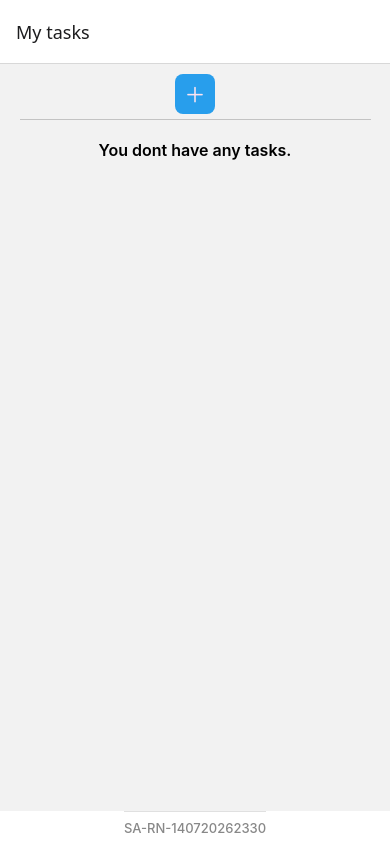
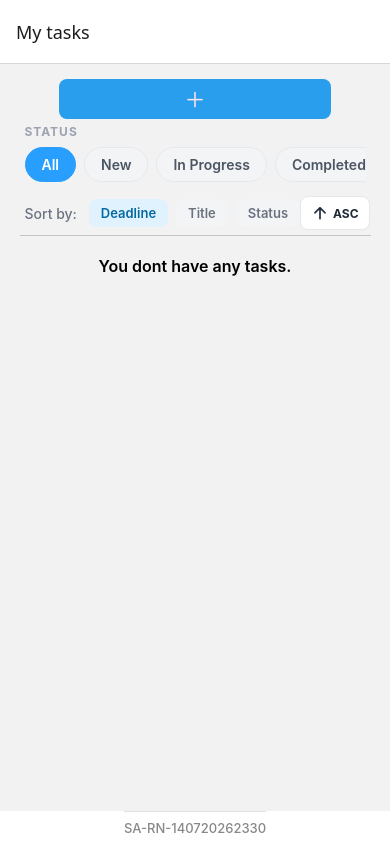
Before and after one commit to M0roh/TaskManager, a React Native app: screen /Home in a window 390 px wide. Built offline with nearby package versions, Linux system fonts and the light colour scheme.

Commit message:
feat: added tasks sorts & filter by status

```diff
--- a/screens/AddTaskScreen.tsx
+++ b/screens/AddTaskScreen.tsx
@@ -128,6 +128,7 @@ export default function AddTaskScreen() {
             onConfirm={handleConfirm}
             onCancel={hidePicker}
             locale="en"
+            minimumDate={new Date()}
           />
 
           <TouchableOpacity
--- a/screens/HomeScreen.tsx
+++ b/screens/HomeScreen.tsx
@@ -1,16 +1,76 @@
 import { Ionicons } from "@expo/vector-icons";
 import { useNavigation } from "@react-navigation/native";
-import { StyleSheet, Text, TouchableOpacity, View } from "react-native";
+import { useMemo, useState } from "react";
+import {
+  FlatList,
+  ScrollView,
+  StyleSheet,
+  Text,
+  TouchableOpacity,
+  View,
+} from "react-native";
 import TaskListItem from "../components/TaskListItem";
 import { useTaskStore } from "../stores/tasksStore";
+import Task from "../types/task";
+
+export type StatusFilter = "All" | Task["status"];
+export type SortField = "deadline" | "title" | "status";
+export type SortOrder = "asc" | "desc";
+
+const STATUSES: StatusFilter[] = [
+  "All",
+  "New",
+  "In Progress",
+  "Completed",
+  "Canceled",
+];
 
 export default function HomeScreen() {
+  const navigation = useNavigation<any>();
+
   const tasks = useTaskStore((state) => state.tasks);
 
-  const navigation = useNavigation<any>();
+  const [activeStatus, setActiveStatus] = useState<StatusFilter>("All");
+  const [sortField, setSortField] = useState<SortField>("deadline");
+  const [sortOrder, setSortOrder] = useState<SortOrder>("asc");
+
+  const toggleSortOrder = () => {
+    setSortOrder(sortOrder === "asc" ? "desc" : "asc");
+  };
+
+  const processedTasks = useMemo(() => {
+    let result = [...tasks];
+    if (activeStatus !== "All") {
+      result = result.filter((task) => task.status === activeStatus);
+    }
+
+    result.sort((a, b) => {
+      if (sortField === "title") {
+        const titleA = a.title.toLowerCase();
+        const titleB = b.title.toLowerCase();
+
+        if (titleA < titleB) return sortOrder === "asc" ? -1 : 1;
+        if (titleA > titleB) return sortOrder === "asc" ? 1 : -1;
+        return 0;
+      } else if (sortField === "status") {
+        const statusA = a.status.toLowerCase();
+        const statusB = b.status.toLowerCase();
+
+        if (statusA < statusB) return sortOrder === "asc" ? -1 : 1;
+        if (statusA > statusB) return sortOrder === "asc" ? 1 : -1;
+        return 0;
+      } else {
+        const dateA = new Date(a.deadline).getTime();
+        const dateB = new Date(b.deadline).getTime();
+        return sortOrder === "asc" ? dateA - dateB : dateB - dateA;
+      }
+    });
+
+    return result;
+  }, [tasks, activeStatus, sortField, sortOrder]);
 
   return (
-    <View>
+    <View style={{ flex: 1 }}>
       <View style={styles.toolbar}>
         <TouchableOpacity
           style={styles.createBtn}
@@ -18,20 +78,125 @@ export default function HomeScreen() {
         >
           <Ionicons name={"add-outline"} size={25} color={"#FCE3EF"} />
         </TouchableOpacity>
+
+        <View style={styles.section}>
+          <Text style={styles.sectionTitle}>Status</Text>
+          <ScrollView
+            horizontal
+            showsHorizontalScrollIndicator={false}
+            contentContainerStyle={styles.statusScroll}
+          >
+            {STATUSES.map((status) => {
+              const isActive = activeStatus === status;
+              return (
+                <TouchableOpacity
+                  key={status}
+                  onPress={() => setActiveStatus(status)}
+                  style={[
+                    styles.statusChip,
+                    isActive && styles.statusChipActive,
+                  ]}
+                >
+                  <Text
+                    style={[
+                      styles.statusText,
+                      isActive && styles.statusTextActive,
+                    ]}
+                  >
+                    {status}
+                  </Text>
+                </TouchableOpacity>
+              );
+            })}
+          </ScrollView>
         </View>
 
-      <View>
-        {tasks.length > 0 ? (
-          tasks.map((t) => (
+        <View style={styles.sortRow}>
+          <View style={styles.sortOptions}>
+            <Text style={styles.sortLabel}>Sort by:</Text>
+
             <TouchableOpacity
-              key={t.taskId}
+              onPress={() => setSortField("deadline")}
+              style={[
+                styles.sortFieldBtn,
+                sortField === "deadline" && styles.sortFieldBtnActive,
+              ]}
+            >
+              <Text
+                style={[
+                  styles.sortFieldText,
+                  sortField === "deadline" && styles.sortFieldTextActive,
+                ]}
+              >
+                Deadline
+              </Text>
+            </TouchableOpacity>
+
+            <TouchableOpacity
+              onPress={() => setSortField("title")}
+              style={[
+                styles.sortFieldBtn,
+                sortField === "title" && styles.sortFieldBtnActive,
+              ]}
+            >
+              <Text
+                style={[
+                  styles.sortFieldText,
+                  sortField === "title" && styles.sortFieldTextActive,
+                ]}
+              >
+                Title
+              </Text>
+            </TouchableOpacity>
+
+            <TouchableOpacity
+              onPress={() => setSortField("status")}
+              style={[
+                styles.sortFieldBtn,
+                sortField === "status" && styles.sortFieldBtnActive,
+              ]}
+            >
+              <Text
+                style={[
+                  styles.sortFieldText,
+                  sortField === "status" && styles.sortFieldTextActive,
+                ]}
+              >
+                Status
+              </Text>
+            </TouchableOpacity>
+          </View>
+
+          <TouchableOpacity
+            onPress={toggleSortOrder}
+            style={styles.directionBtn}
+          >
+            <Ionicons
+              name={sortOrder === "asc" ? "arrow-up" : "arrow-down"}
+              size={18}
+              color="#1F2937"
+            />
+            <Text style={styles.directionText}>{sortOrder.toUpperCase()}</Text>
+          </TouchableOpacity>
+        </View>
+      </View>
+      <View style={{ flex: 1 }}>
+        {processedTasks.length > 0 ? (
+          <FlatList
+            data={processedTasks}
+            keyExtractor={(t) => t.taskId}
+            contentContainerStyle={{ paddingBottom: 120, paddingTop: 10 }}
+            renderItem={({ item }) => (
+              <TouchableOpacity
+                key={item.taskId}
                 onPress={() =>
-                navigation.navigate("TaskDetails", { taskId: t.taskId })
+                  navigation.navigate("TaskDetails", { taskId: item.taskId })
                 }
               >
-              <TaskListItem task={t}></TaskListItem>
+                <TaskListItem task={item} />
               </TouchableOpacity>
-          ))
+            )}
+          />
         ) : (
           <Text style={styles.emptyText}>You dont have any tasks.</Text>
         )}
@@ -53,14 +218,17 @@ const styles = StyleSheet.create({
     width: "90%",
     alignSelf: "center",
     display: "flex",
-    flexDirection: "row",
+    flexDirection: "column",
     justifyContent: "space-around",
     margin: 5,
+    padding: 5,
     borderBottomWidth: 1,
     borderBottomColor: "#45454545",
   },
 
   createBtn: {
+    width: "80%",
+    alignSelf: "center",
     display: "flex",
     justifyContent: "center",
     alignItems: "center",
@@ -68,8 +236,91 @@ const styles = StyleSheet.create({
     marginVertical: 5,
 
     backgroundColor: "#289eec",
-    width: 40,
     height: 40,
     borderRadius: 8,
   },
+
+  section: {
+    marginBottom: 14,
+  },
+  sectionTitle: {
+    fontSize: 12,
+    fontWeight: "700",
+    color: "#9CA3AF",
+    textTransform: "uppercase",
+    letterSpacing: 1,
+    marginBottom: 8,
+  },
+  statusScroll: {
+    gap: 8,
+  },
+  statusChip: {
+    paddingHorizontal: 16,
+    paddingVertical: 8,
+    borderRadius: 20,
+    backgroundColor: "#F3F4F6",
+    borderWidth: 1,
+    borderColor: "#E5E7EB",
+  },
+  statusChipActive: {
+    backgroundColor: "#289efe",
+    borderColor: "#289efe",
+  },
+  statusText: {
+    fontSize: 14,
+    fontWeight: "600",
+    color: "#4B5563",
+  },
+  statusTextActive: {
+    color: "#FFFFFF",
+  },
+  sortRow: {
+    flexDirection: "row",
+    justifyContent: "space-between",
+    alignItems: "center",
+  },
+  sortOptions: {
+    flexDirection: "row",
+    alignItems: "center",
+    gap: 8,
+  },
+  sortLabel: {
+    fontSize: 14,
+    color: "#6B7280",
+    fontWeight: "500",
+    marginRight: 4,
+  },
+  sortFieldBtn: {
+    paddingHorizontal: 12,
+    paddingVertical: 6,
+    borderRadius: 8,
+    backgroundColor: "#F3F4F6",
+  },
+  sortFieldBtnActive: {
+    backgroundColor: "#E0F2FE",
+  },
+  sortFieldText: {
+    fontSize: 13,
+    fontWeight: "600",
+    color: "#6B7280",
+  },
+  sortFieldTextActive: {
+    color: "#0369A1",
+  },
+  directionBtn: {
+    flexDirection: "row",
+    alignItems: "center",
+    gap: 4,
+    paddingHorizontal: 10,
+    paddingVertical: 6,
+    borderRadius: 8,
+    borderWidth: 1,
+    borderColor: "#E5E7EB",
+    backgroundColor: "#FFFFFF",
+  },
+  directionText: {
+    fontSize: 12,
+    fontWeight: "700",
+    color: "#1F2937",
+  },
 });
```
Lines whose indentation alone changed are shown as unchanged.
